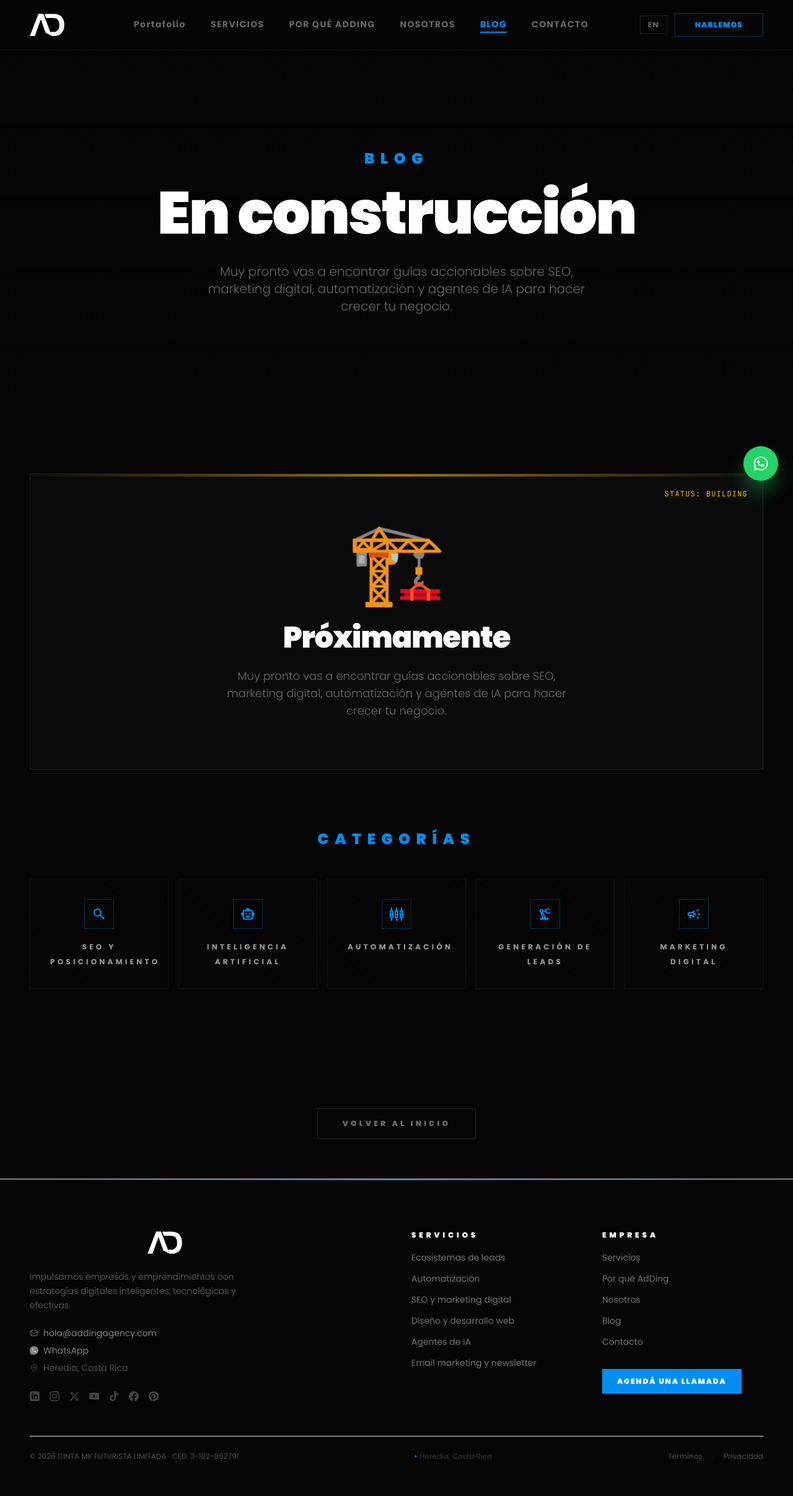
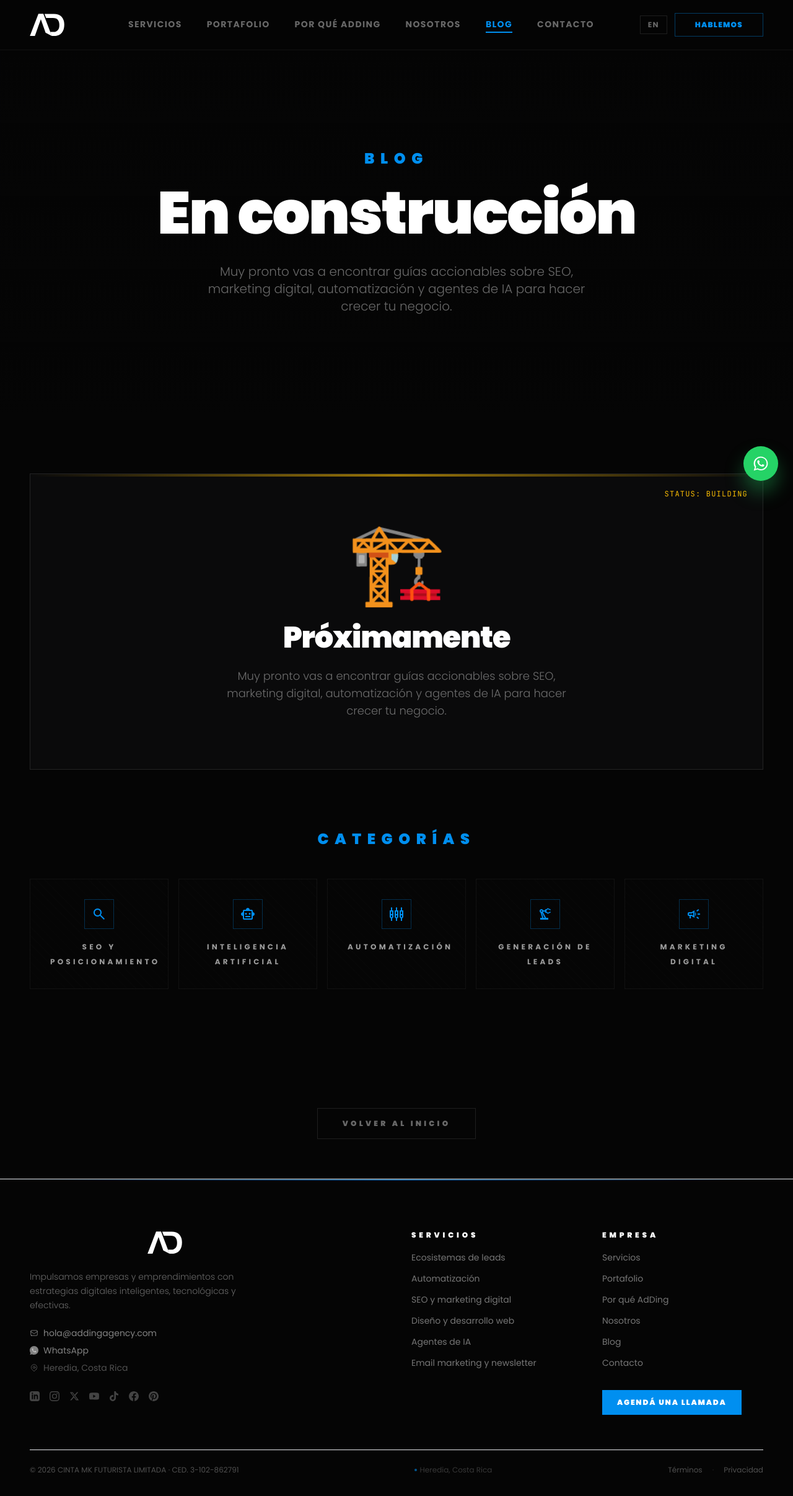
Before and after one commit to tobypaws11/adding-website, a Next.js app: page /blog in a window 1280 px wide. Shown: the top 2414 px of the page at 62% size. Built offline with nearby package versions, Linux system fonts and the light colour scheme.

Commit message:
fix: nav uppercase+reorder, footer portfolio link, font-feature-settings reset, dev hover overlay clean

```diff
--- a/app/globals.css
+++ b/app/globals.css
@@ -9,7 +9,7 @@
   }
   body {
     @apply bg-matte-black text-white antialiased;
-    font-feature-settings: "ss01", "ss02", "cv01";
+    font-feature-settings: normal;
     selection {
       background: rgba(0, 143, 240, 0.3);
     }
--- a/app/portafolio/page.tsx
+++ b/app/portafolio/page.tsx
@@ -166,8 +166,8 @@ export default function PortafolioPage() {
                         loading="lazy"
                         className="w-full h-full object-cover transition-transform duration-700 group-hover:scale-105"
                       />
-                      <div className="absolute inset-0 bg-accent-yellow/0 group-hover:bg-accent-yellow/10 transition-all duration-500 flex items-center justify-center">
-                        <span className="text-accent-yellow font-bold text-sm tracking-widest opacity-0 group-hover:opacity-100 transition-opacity duration-500">
+                      <div className="absolute inset-0 bg-black/0 group-hover:bg-black/70 transition-all duration-500 flex items-center justify-center">
+                        <span className="text-accent-yellow font-bold text-sm tracking-[0.3em] uppercase opacity-0 group-hover:opacity-100 transition-opacity duration-500">
                           En Desarrollo
                         </span>
                       </div>
--- a/components/Footer.tsx
+++ b/components/Footer.tsx
@@ -154,6 +154,7 @@ export function Footer() {
             <ul className="flex flex-col gap-2.5">
               {[
                 { href: "/servicios",      label: lang === "es" ? "Servicios"        : "Services"   },
+                { href: "/portafolio",     label: lang === "es" ? "Portafolio"        : "Portfolio"  },
                 { href: "/por-que-adding", label: lang === "es" ? "Por qué AdDing"   : "Why AdDing" },
                 { href: "/nosotros",       label: lang === "es" ? "Nosotros"          : "About"      },
                 { href: "/blog",           label: "Blog"                                             },
--- a/components/Nav.tsx
+++ b/components/Nav.tsx
@@ -11,8 +11,8 @@ export function Nav() {
   const pathname = usePathname();
 
   const links = [
-    { href: "/portafolio", label: "Portafolio" },
     { href: "/servicios", label: t("nav.servicios") },
+    { href: "/portafolio", label: t("nav.portfolio") },
     { href: "/por-que-adding", label: t("nav.porque") },
     { href: "/nosotros", label: t("nav.nosotros") },
     { href: "/blog", label: t("nav.blog") },
```
